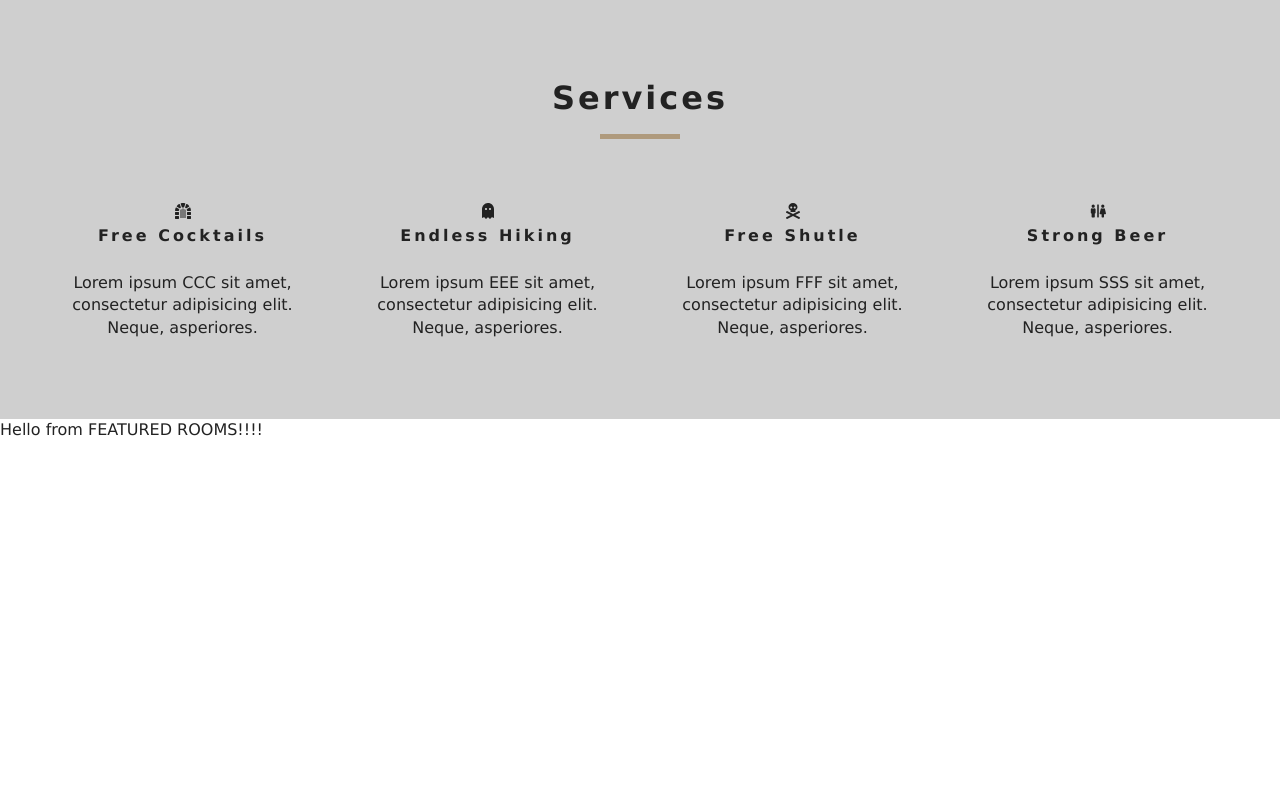
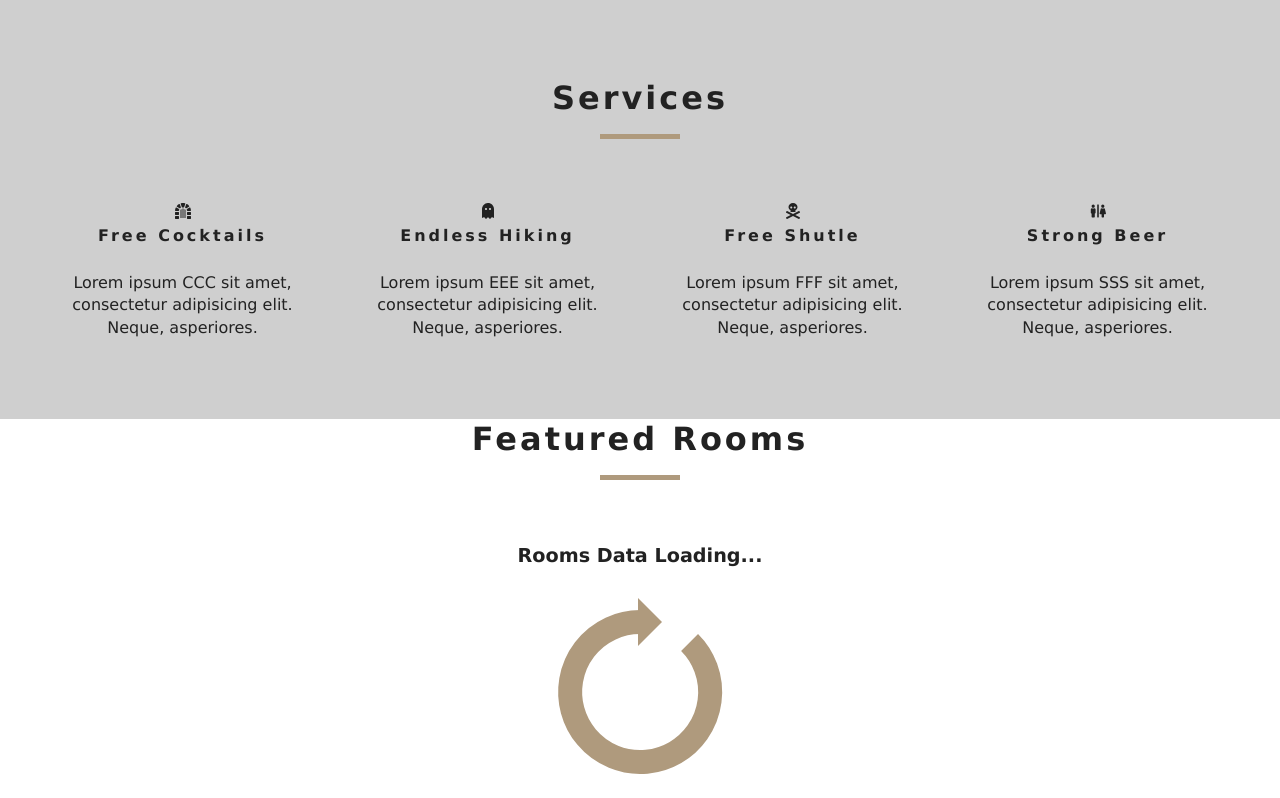
Before and after one commit to Igor-GF/beach-resorts, a React (Create React App) app: page / in a window 1280 px wide. Shown: the part 802-1600 px from the top of the page. Before the commit the page ends 1243 px from the top, so only its background shows below. Built offline with nearby package versions, Linux system fonts and the light colour scheme; the HTML template or start-up script is replaced by a standard one.

Commit message:
loading and room components

```diff
--- a/src/Components/FeaturedRooms.jsx
+++ b/src/Components/FeaturedRooms.jsx
@@ -1,5 +1,8 @@
 import React, { Component } from 'react';
 import { RoomContext } from '../Context';
+import Loading from '../Components/Loading';
+import Room from '../Components/Room';
+import Title from '../Components/Title';
 
 export default class FeaturedRooms extends Component {
   static contextType = RoomContext;
@@ -11,7 +14,9 @@ export default class FeaturedRooms extends Component {
 
     return (
       <div>
-        Hello from FEATURED ROOMS!!!!
+        <Title title="featured rooms"/>
+        <Room />
+        <Loading />
       </div>
     )
   }
--- /dev/null
+++ b/src/Components/Loading.jsx
@@ -0,0 +1,13 @@
+import React from 'react';
+import loadingGif from '../images/gif/loading-arrow.gif';
+
+const Loading = () => {
+  return (
+    <div className="loading">
+      <h4>rooms data loading...</h4>
+      <img src={loadingGif} alt="loading-gif"/>
+    </div>
+  )
+}
+
+export default Loading;
--- /dev/null
+++ b/src/Components/Room.jsx
@@ -0,0 +1,11 @@
+import React from 'react';
+
+const Room = () => {
+  return (
+    <div>
+
+    </div>
+  )
+}
+
+export default Room;
```
